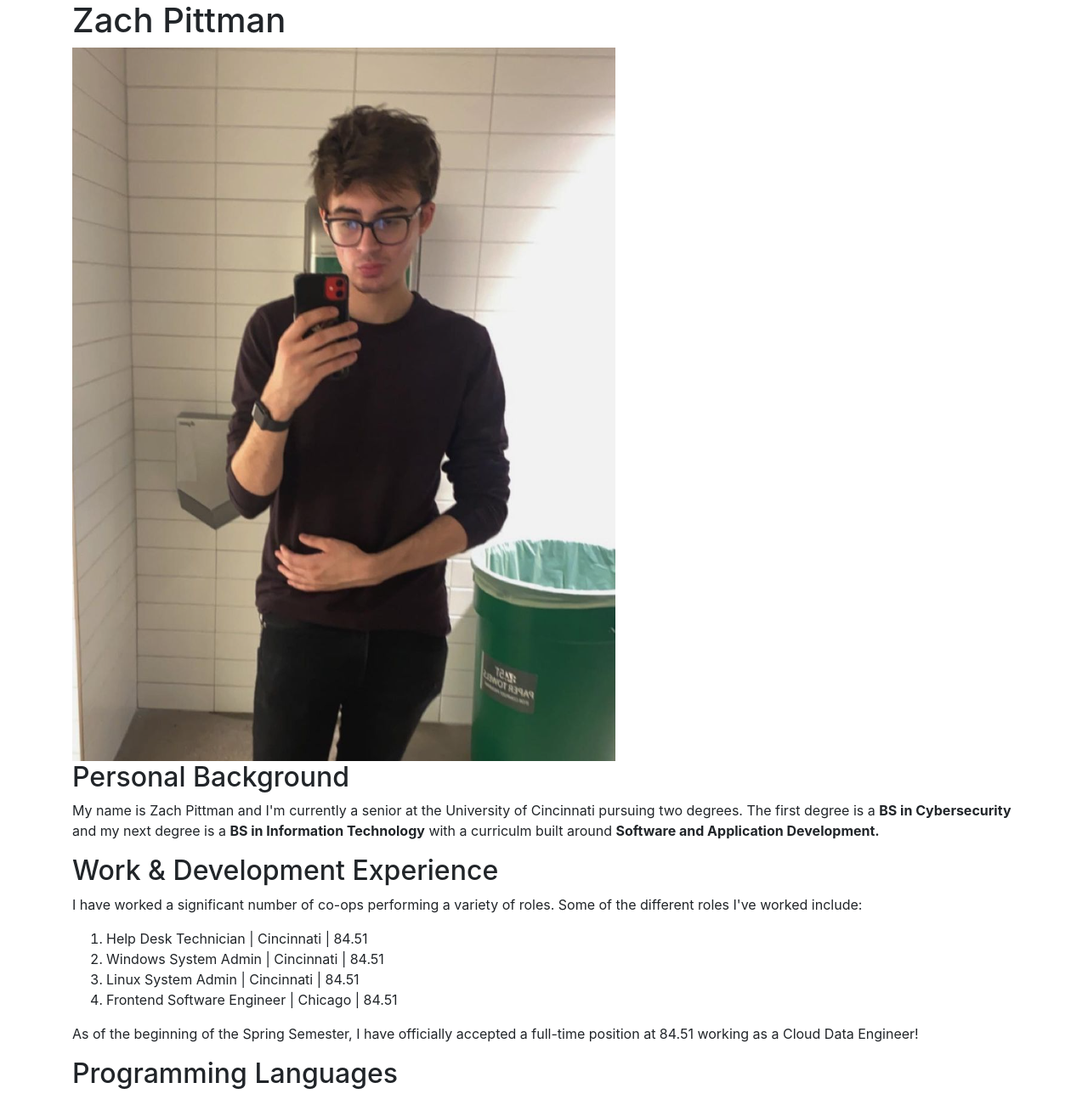
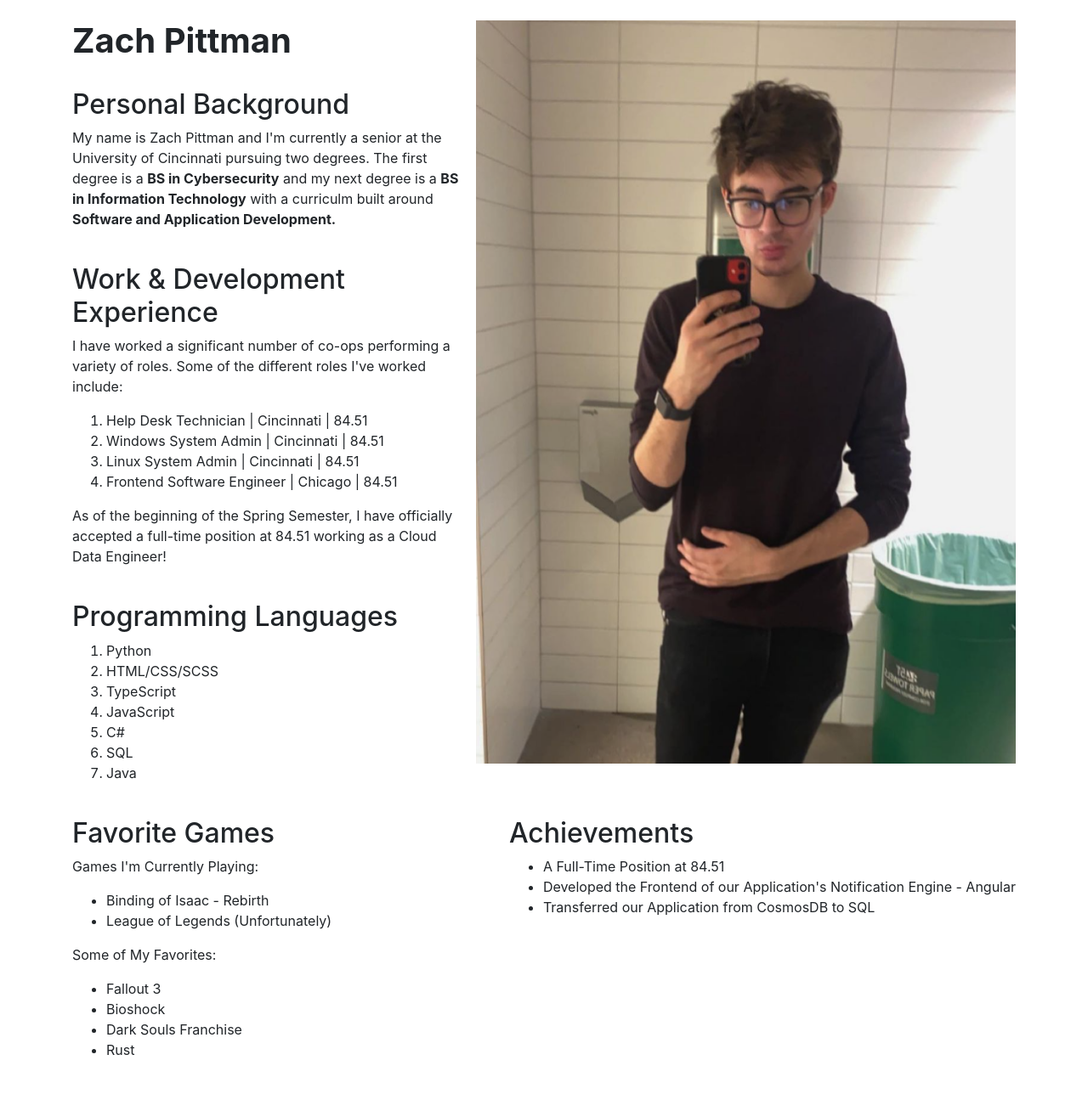
Before and after one commit to IT3049C-Lively-FA23/online-portfolio-pittmaza, a website: page index.html in a window 1280 px wide. Shown: the top 1288 px of the page at 85% size. Drawn offline with nearby package versions, Linux system fonts and the light colour scheme.

Commit message:
Finalized Styling

```diff
--- a/index.html
+++ b/index.html
@@ -17,8 +17,9 @@
 
   <body>
     <div class="container">
-      <h1>Zach Pittman</h1>
-      <img src="resources/images/zach_selfie.png" />
+      <br /><img src="resources/images/zach_selfie.png" />
+      <h1><b>Zach Pittman</b></h1>
+      <br />
 
       <!-- I do use the prettier extension so all my code is auto formatted :D -->
 
@@ -32,6 +33,7 @@
           <b>Software and Application Development.</b>
         </p>
       </div>
+      <br />
 
       <div class="section" id="experience">
         <h2>Work & Development Experience</h2>
@@ -50,6 +52,7 @@
           a full-time position at 84.51 working as a Cloud Data Engineer!
         </p>
       </div>
+      <br />
 
       <div class="section" id="programmingLanguages">
         <h2>Programming Languages</h2>
@@ -64,6 +67,7 @@
           <li>Java</li>
         </ol>
       </div>
+      <br />
 
       <div class="section" id="achievements">
         <h2>Achievements</h2>
@@ -97,6 +101,7 @@
 
       <!-- WORK FROM INSIDE THIS CONTAINER-->
     </div>
+    <br />
 
     <!-- INCLUDE SCRIPTS FILE HERE -->
     <script src="resources/scripts/index.js"></script>
--- a/resources/styles/styles.css
+++ b/resources/styles/styles.css
@@ -0,0 +1,20 @@
+h1 {
+}
+
+hr {
+  width: 45%;
+  float: left;
+  border-width: 2px;
+  background-color: black;
+}
+
+img {
+  float: right;
+  height: 875px;
+  width: 635px;
+  margin-left: 10px;
+}
+
+#achievements {
+  float: right;
+}
```
Also changed, not shown: README.md.
